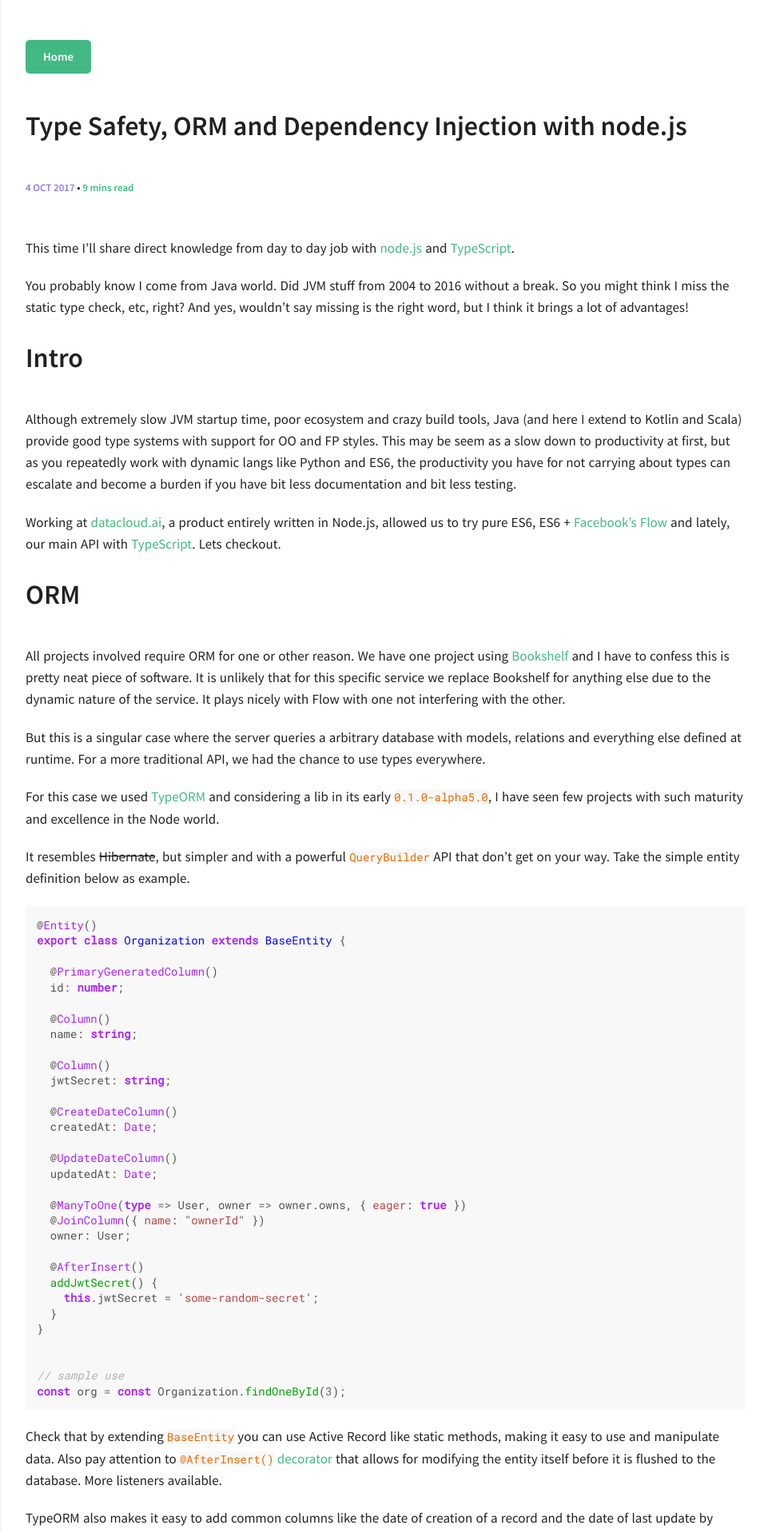
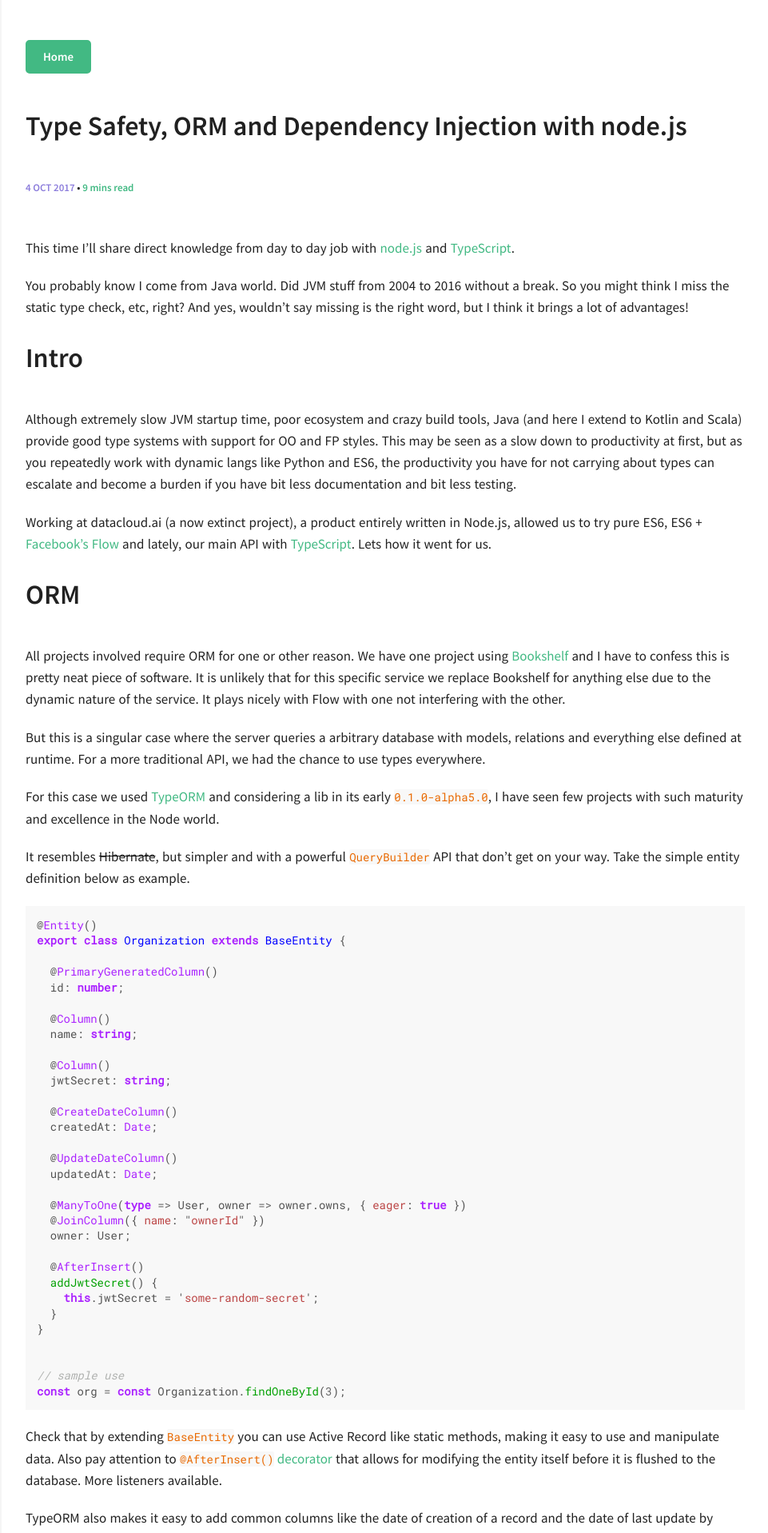
Before and after one commit to paulosuzart/paulosuzart.github.io, a Jekyll site: the page built from _posts/2017-10-04-type-safety-orm-and-dependency-injection-node.md, in a window 1280 px wide. Shown: the top 1917 px of the page at 80% size, without its empty margins (318-1279 px from the left). Built offline with Jekyll 4.4.1, drawn with Linux system fonts in a browser that asks for light colours; comment, search, counter and statistics services are not loaded.

Commit message:
typos and text update

```diff
--- a/_posts/2017-10-04-type-safety-orm-and-dependency-injection-node.md
+++ b/_posts/2017-10-04-type-safety-orm-and-dependency-injection-node.md
@@ -13,9 +13,9 @@
 
 # Intro
 
-Although extremely slow JVM startup time, poor ecosystem and crazy build tools, Java (and here I extend to Kotlin and Scala) provide good type systems with support for OO and FP styles. This may be seem as a slow down to productivity at first, but as you repeatedly work with dynamic langs like Python and ES6, the productivity you have for not carrying about types can escalate and become a burden if you have bit less documentation and bit less testing.
+Although extremely slow JVM startup time, poor ecosystem and crazy build tools, Java (and here I extend to Kotlin and Scala) provide good type systems with support for OO and FP styles. This may be seen as a slow down to productivity at first, but as you repeatedly work with dynamic langs like Python and ES6, the productivity you have for not carrying about types can escalate and become a burden if you have bit less documentation and bit less testing.
 
-Working at [datacloud.ai](datacloud.ai), a product entirely written in Node.js, allowed us to try pure ES6, ES6 + [Facebook's Flow](https://flow.org/) and lately, our main API with [TypeScript](https://www.typescriptlang.org). Lets checkout.
+Working at datacloud.ai (a now extinct project), a product entirely written in Node.js, allowed us to try pure ES6, ES6 + [Facebook's Flow](https://flow.org/) and lately, our main API with [TypeScript](https://www.typescriptlang.org). Lets how it went for us.
 
 # ORM
 
```
